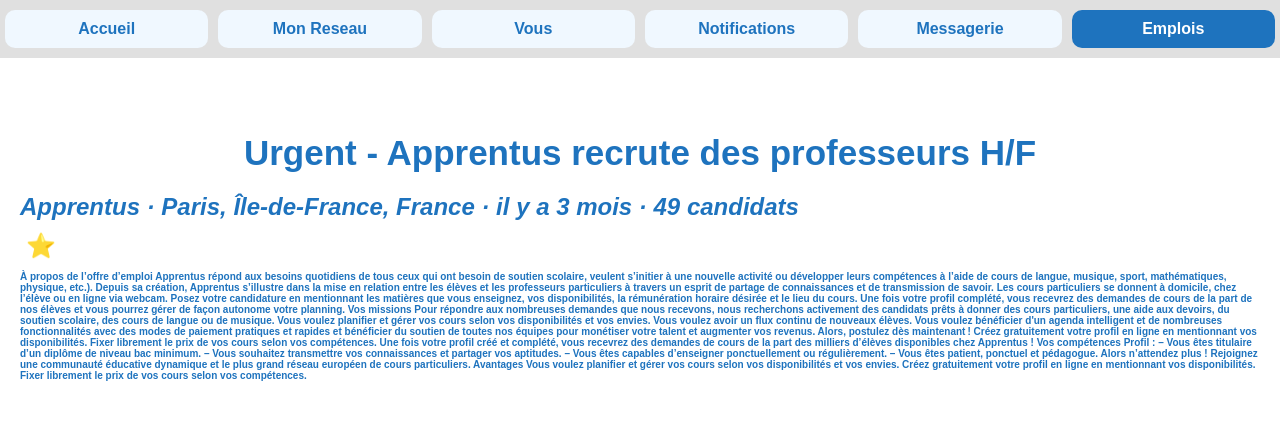
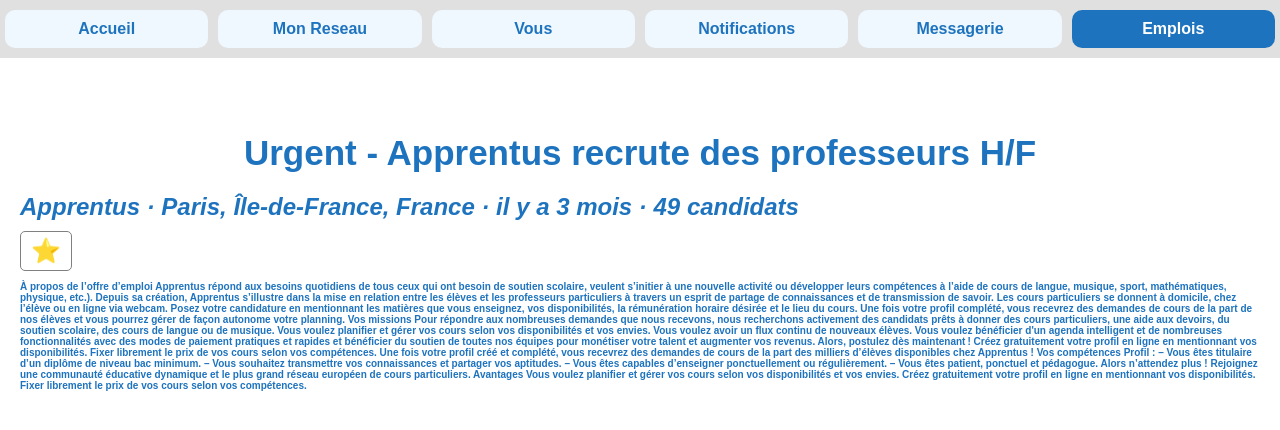
Before and after one commit to esyliab/ING2_TD9_EQUIPE2_WD, a PHP site: page /emploi1.html in a window 1280 px wide. Shown: the part 70-500 px from the top of the page. Run offline with PHP 8.4, Linux system fonts and the light colour scheme.

Commit message:
elia modif emplois

```diff
--- a/emploi1.html
+++ b/emploi1.html
@@ -90,6 +90,8 @@
             const jobTitle = jobElement.querySelector('h1').innerText;
             const isFavorite = jobElement.classList.toggle('favorite');
 
+            button.classList.toggle('active', isFavorite);
+
             if (isFavorite) {
                 saveFavorite(jobTitle);
             } else {
@@ -115,8 +117,10 @@
 
             jobElements.forEach(jobElement => {
                 const jobTitle = jobElement.querySelector('h1').innerText;
+                const button = jobElement.querySelector('.favorite-button');
                 if (favorites.includes(jobTitle)) {
                     jobElement.classList.add('favorite');
+                    button.classList.add('active');
                 }
             });
         }
--- a/emplois.css
+++ b/emplois.css
@@ -111,13 +111,17 @@
     color: #555;
 }
 .favorite-button {
-    background: none;
-    border: none;
+    background: white;
+    border: 1px solid gray;
+    border-radius: 5px;
     cursor: pointer;
     font-size: 1.5rem;
     color: gray;
+    padding: 5px 10px;
+    transition: background-color 0.3s, color 0.3s;
 }
 
-.favorite-button.favorite {
-    color: gold;
+.favorite-button.active {
+    background: yellow;
+    color: white;
 }
```
